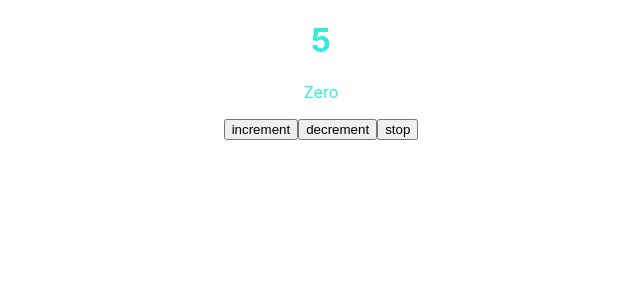
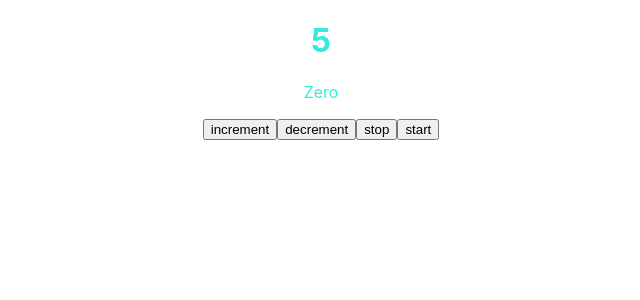
Before and after one commit to ang-rea-dep/React-Redux, a React (Create React App) app: page / in a window 1280 px wide. Shown: the top 300 px of the page, without its empty margins (319-959 px from the left). Built offline with nearby package versions, Linux system fonts and the light colour scheme.

Commit message:
testing react hooks

```diff
--- a/src/component/Car.js
+++ b/src/component/Car.js
@@ -5,7 +5,7 @@ function Car(){
     const [count, setCount] = useState(0)
     const [answer, setAnswer] = useState("Zero")
     const [color, setColor] = useState("")
-    const [stop, setStop] = useState(false)
+    const [pause, setPause] = useState(false)
     const [timer, setTimer] = useState(null);
 
     function increment(){
@@ -28,17 +28,17 @@ function Car(){
     }
 
     useEffect(() => {
-        if(stop){
+        if(pause){
             clearInterval(timer)
         }
         else{
             const intervalId = setInterval(() => {
                 setCount(precount => precount + 1)
             }, 1000)
-            setTimer(intervalId);
+            setTimer(intervalId)
         }
         return () => clearInterval(timer)
-        },[stop])
+    },[pause])
 
     useEffect(() => {
         setColor(randomcolor())
@@ -50,7 +50,8 @@ function Car(){
             <p style={{color: color}}>{answer}</p>
             <button type="button" onClick={increment}>increment</button>
             <button type="button" onClick={decrement}>decrement</button>
-            <button type="button" onClick={() => setStop(true)}>stop</button>
+            <button type="button" onClick={() => setPause(true)}>stop</button>
+            <button type="button" onClick={() => setPause(false)}>start</button>
         </>
     )
 }
```
